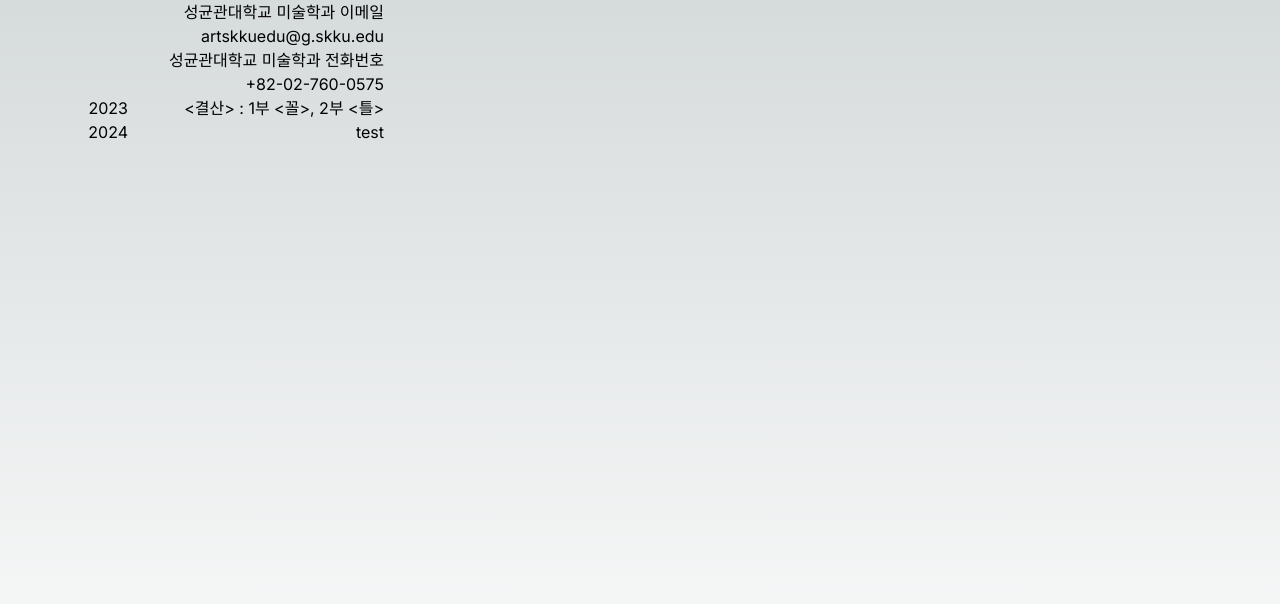
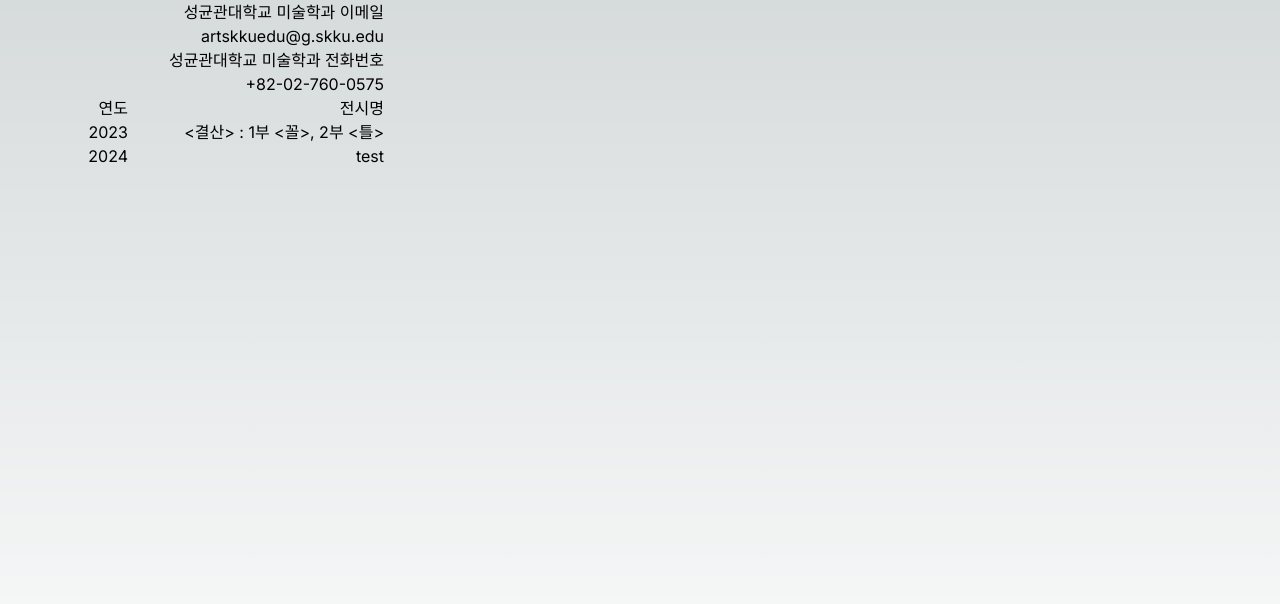
Before and after one commit to gwonhong/skku-art-exhibition, a Next.js app: page / in a window 1280 px wide. Shown: the top 604 px of the page. Built offline with nearby package versions, Linux system fonts and the light colour scheme.

Commit message:
fix: layout, and add anchor tag for exhibitions

```diff
--- a/src/components/NavBar.tsx
+++ b/src/components/NavBar.tsx
@@ -16,33 +16,41 @@
     };
 
   const contactNav = Object.entries(contact).map(([key, value]) => (
-    <div key={`contact-${key}`} className="grid grid-cols-3">
+    <React.Fragment key={`contact-${key}`}>
       <div className="col-span-3">{key}</div>
       <div className="col-span-3">{value}</div>
-    </div>
+    </React.Fragment>
   ));
 
   const currentExhibition = currentExhibitionId
     ? exhibitions[currentExhibitionId]
     : null;
-  const exhibitionNav = currentExhibition ? (
-    <div className="grid grid-cols-3">
-      <div>연도</div>
+  const exhibitionNav = (
+    <div className="grid grid-cols-subgrid col-span-3">
+      <div className="col-span-1">연도</div>
       <div className="col-span-2">전시명</div>
-      <div>{currentExhibition.date}</div>
-      <div className="col-span-2">{currentExhibition.name}</div>
+      {currentExhibition ? (
+        <>
+          <div className="col-span-1">{currentExhibition.date}</div>
+          <div className="col-span-2">{currentExhibition.name}</div>
+        </>
+      ) : (
+        Object.entries(exhibitions).map(([exhibitionId, exhibition]) => (
+          <a
+            key={`exhibition-${exhibitionId}`}
+            className="grid grid-cols-subgrid col-span-3"
+            href={`/${exhibitionId}`}
+          >
+            <div className="col-span-1">{exhibition.date}</div>
+            <div className="col-span-2">{exhibition.name}</div>
+          </a>
+        ))
+      )}
     </div>
-  ) : (
-    Object.entries(exhibitions).map(([exhibitionId, exhibition]) => (
-      <div key={`exhibition-${exhibitionId}`} className="grid grid-cols-3">
-        <div>{exhibition.date}</div>
-        <div className="col-span-2">{exhibition.name}</div>
-      </div>
-    ))
   );
 
   const artworkNav = currentExhibition ? (
-    <div className="grid grid-cols-3">
+    <div className="grid grid-cols-subgrid col-span-3">
       <div>번호</div>
       <div>작가명</div>
       <div>작품명</div>
@@ -67,7 +75,7 @@
   ) : null;
 
   return (
-    <div>
+    <div className="grid grid-cols-3">
       {contactNav}
       {exhibitionNav}
       {artworkNav}
```
